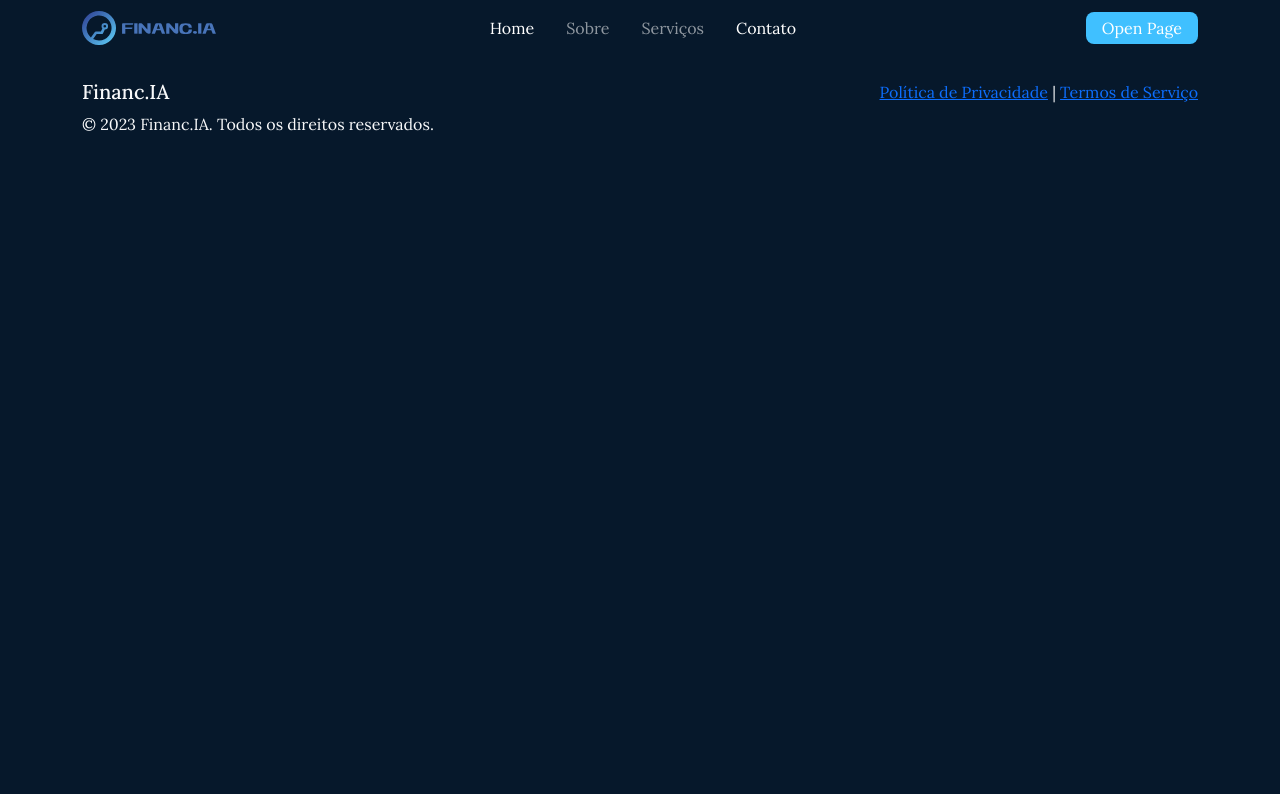
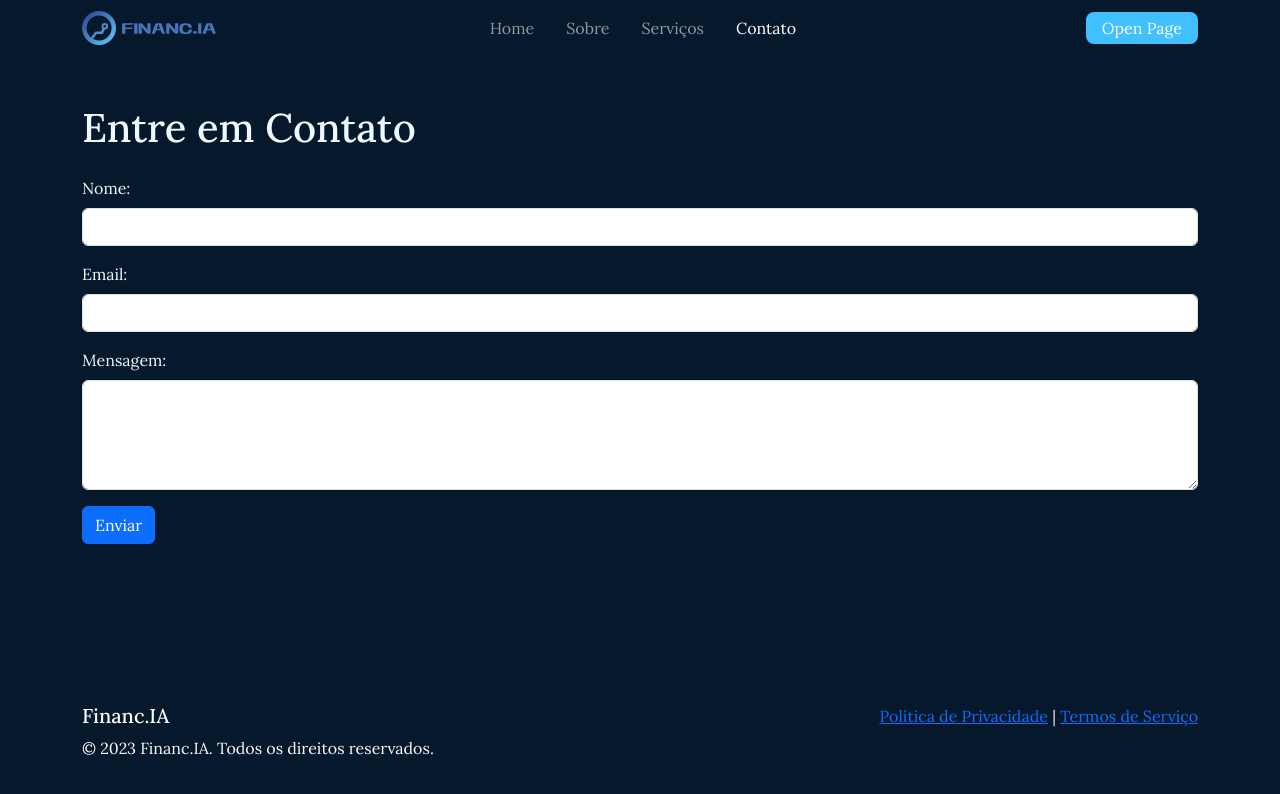
Before and after one commit to dcampos-cloud/Financ.IA, a plain HTML site: page pages/contact.html in a window 1280 px wide. Drawn offline with nearby package versions, Linux system fonts and the light colour scheme.

Commit message:
ajustes no footer

```diff
--- a/pages/contact.html
+++ b/pages/contact.html
@@ -7,7 +7,7 @@
   <link href="https://cdn.jsdelivr.net/npm/bootstrap@5.3.2/dist/css/bootstrap.min.css" rel="stylesheet" integrity="sha384-T3c6CoIi6uLrA9TneNEoa7RxnatzjcDSCmG1MXxSR1GAsXEV/Dwwykc2MPK8M2HN" crossorigin="anonymous">
   <script src="https://cdn.jsdelivr.net/npm/bootstrap@5.3.2/dist/js/bootstrap.bundle.min.js" integrity="sha384-C6RzsynM9kWDrMNeT87bh95OGNyZPhcTNXj1NW7RuBCsyN/o0jlpcV8Qyq46cDfL" crossorigin="anonymous"></script>
   <link rel="stylesheet" href="../styles/style.css">
-  <title>Financ.IA - Home</title>
+  <title>Financ.IA - Contato</title>
 </head>
 <body style="overflow-y: scroll;">
   <header>
@@ -31,7 +31,7 @@
           <div class="offcanvas-body d-flex flex-column flex-lg-row p-4 p-lg-0">
             <ul class="navbar-nav justify-content-center align-items-center flex-grow-1 pe-3">
               <li class="nav-item mx-2">
-                <a class="nav-link active scale-on-hover unscale-on-click" aria-current="page" href="index.html">Home</a>
+                <a class="nav-link scale-on-hover unscale-on-click" href="index.html">Home</a>
               </li>
               <li class="nav-item mx-2">
                 <a class="nav-link scale-on-hover unscale-on-click" href="about.html">Sobre</a>
@@ -53,9 +53,26 @@
     </nav>
   </header>
   <main>
-
+    <div class="container my-5">
+      <h1 class="mb-4">Entre em Contato</h1>
+      <form>
+        <div class="mb-3">
+          <label for="name" class="form-label">Nome:</label>
+          <input type="text" class="form-control" id="name" name="name" required>
+        </div>
+        <div class="mb-3">
+          <label for="email" class="form-label">Email:</label>
+          <input type="email" class="form-control" id="email" name="email" required>
+        </div>
+        <div class="mb-3">
+          <label for="message" class="form-label">Mensagem:</label>
+          <textarea class="form-control" id="message" name="message" rows="4" required></textarea>
+        </div>
+        <button type="submit" class="btn btn-primary">Enviar</button>
+      </form>
+    </div>
   </main>
-  <footer class="bg-transparent text-light py-4">
+  <footer class="bg-transparent text-light py-4 mt-auto">
     <div class="container">
       <div class="row">
         <div class="col-md-6">
--- a/styles/style.css
+++ b/styles/style.css
@@ -8,9 +8,15 @@ body {
   background-repeat: no-repeat;
   color: aliceblue;
   font-family: 'Lora', serif;
+
+  display: flex;
+  flex-direction: column;
+  min-height: 100vh;
 }
 
-
+main {
+  flex: 1;
+}
 
 @media (max-width: 991px) {
   .sidebar {
```
Also changed, not shown: pages/index.html (+1 -1 lines), pages/service1.html (+0 -3 lines), pages/service2.html (+1 -4 lines), pages/service3.html (+0 -3 lines).
